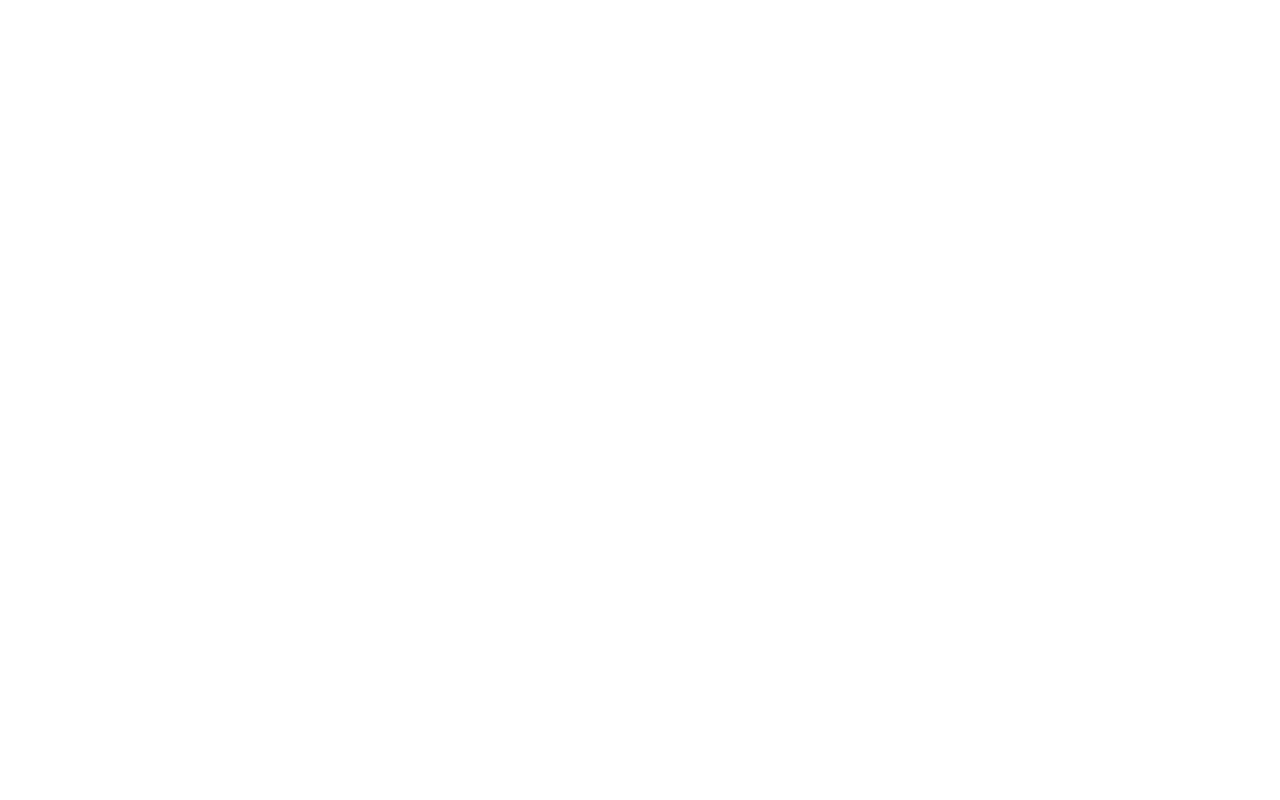
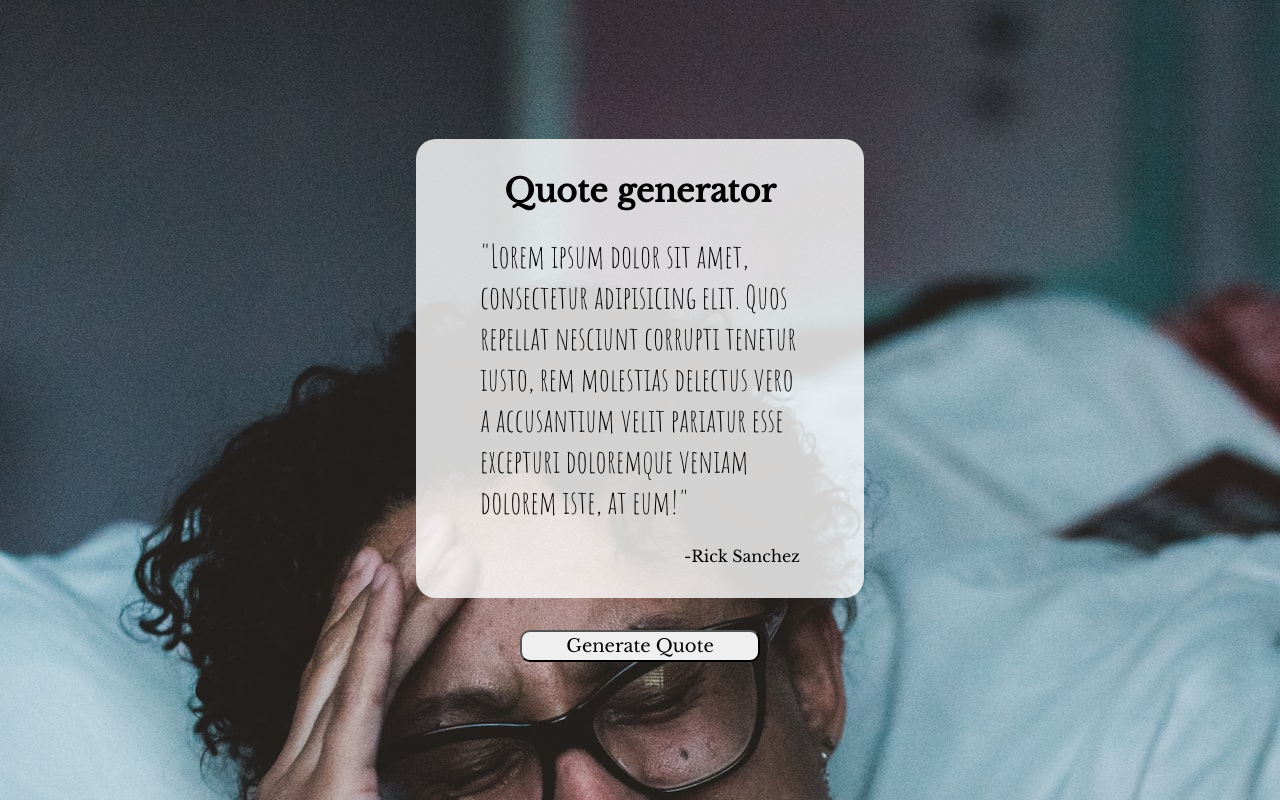
Before and after one commit to HodgePodge02/quotes-generator, a plain HTML site: page index.html in a window 1280 px wide. Drawn offline with nearby package versions, Linux system fonts and the light colour scheme.

Commit message:
style up page + start data js

```diff
--- a/app.js
+++ b/app.js
@@ -0,0 +1 @@
+import Quotes from "./data.js";
--- /dev/null
+++ b/data.js
@@ -0,0 +1,14 @@
+export default [
+  {
+    quote: "Lorem test hey whats up",
+    author: "Ollie",
+  },
+  {
+    quote: "Lorem adam's quote",
+    author: "Adam",
+  },
+  {
+    quote: "Weddings are just funerals with cake.",
+    author: "Rick Sanchez",
+  },
+];
--- a/index.html
+++ b/index.html
@@ -5,16 +5,40 @@
     <meta charset="UTF-8">
     <meta http-equiv="X-UA-Compatible" content="IE=edge">
     <meta name="viewport" content="width=device-width, initial-scale=1.0">
+    <link rel="preconnect" href="https://fonts.googleapis.com">
+    <link rel="preconnect" href="https://fonts.gstatic.com" crossorigin>
+    <link href="https://fonts.googleapis.com/css2?family=Amatic+SC&family=Libre+Baskerville&display=swap"
+        rel="stylesheet">
     <link rel="stylesheet" href="style.css">
     <title>Project</title>
 
 </head>
 
 <body>
+    <div id="quote_Generator">
+        <div id="card">
 
+            <h1>Quote generator</h1>
 
+            <div id="text">
+                <p id="quote">"Lorem ipsum dolor sit amet, consectetur adipisicing elit. Quos repellat nesciunt corrupti
+                    tenetur
+                    iusto, rem molestias delectus vero a accusantium velit pariatur esse excepturi doloremque veniam
+                    dolorem iste, at eum!"</p>
+            </div>
 
-    <script src="app.js"></script>
+            <span id="author">-Rick Sanchez</span>
+
+        </div>
+
+        <div id="button-wrapper">
+            <button>Generate Quote</button>
+        </div>
+
+    </div>
+
+    <script type="module" src="data.js"></script>
+    <script type="module" src="app.js"></script>
 </body>
 
 </html>
--- a/style.css
+++ b/style.css
@@ -3,3 +3,56 @@
   margin: 0;
   box-sizing: border-box;
 }
+
+#quote_Generator {
+  height: 100vh;
+  display: flex;
+  justify-content: center;
+  align-items: center;
+  flex-direction: column;
+  background-position: center;
+  background: url(./img/claudia-wolff-owBcefxgrIE-unsplash.jpg);
+}
+
+#card {
+  padding: 2rem 4rem;
+  min-height: 40vh;
+  width: 35%;
+  border-radius: 20px;
+  background: rgba(255, 255, 255, 0.8);
+}
+
+#card h1 {
+  text-align: center;
+  font-family: "Libre Baskerville", serif;
+}
+
+#text {
+  display: flex;
+  justify-content: center;
+  align-items: center;
+}
+
+#card p {
+  margin: 1.5rem 0;
+  text-align: left;
+  font-family: "Amatic SC", cursive;
+  font-size: 2rem;
+}
+#card span {
+  display: block;
+  text-align: right;
+  font-family: "Libre Baskerville", serif;
+}
+
+#button-wrapper {
+  margin-top: 2rem;
+}
+
+#button-wrapper button {
+  border-radius: 10px;
+  height: 2rem;
+  width: 15rem;
+  font-size: large;
+  font-family: "Libre Baskerville", serif;
+}
```
Also changed, not shown: img/claudia-wolff-owBcefxgrIE-unsplash.jpg (added), img/william-krause-wPsDfkS_noU-unsplash.jpg (added), 2 other files.
